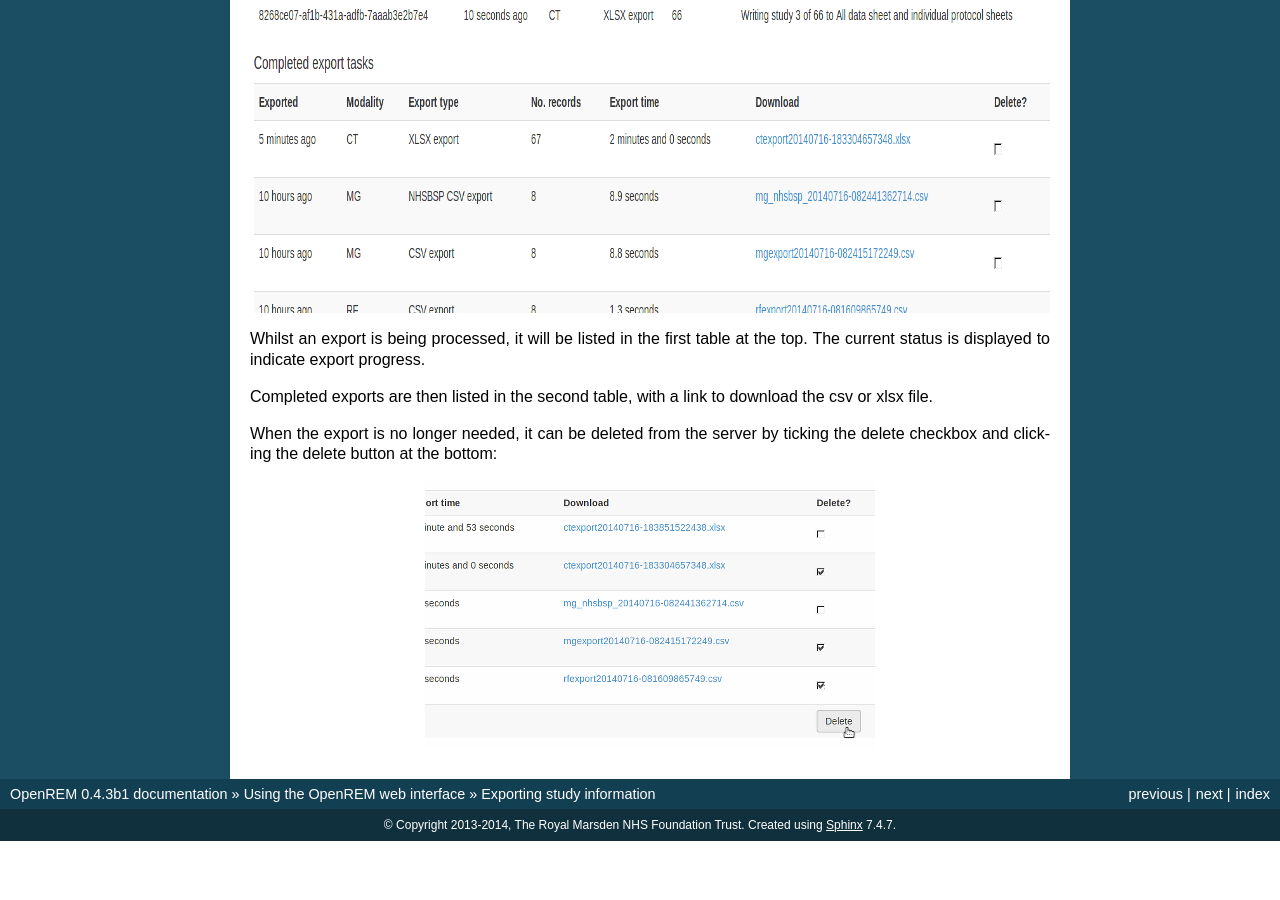
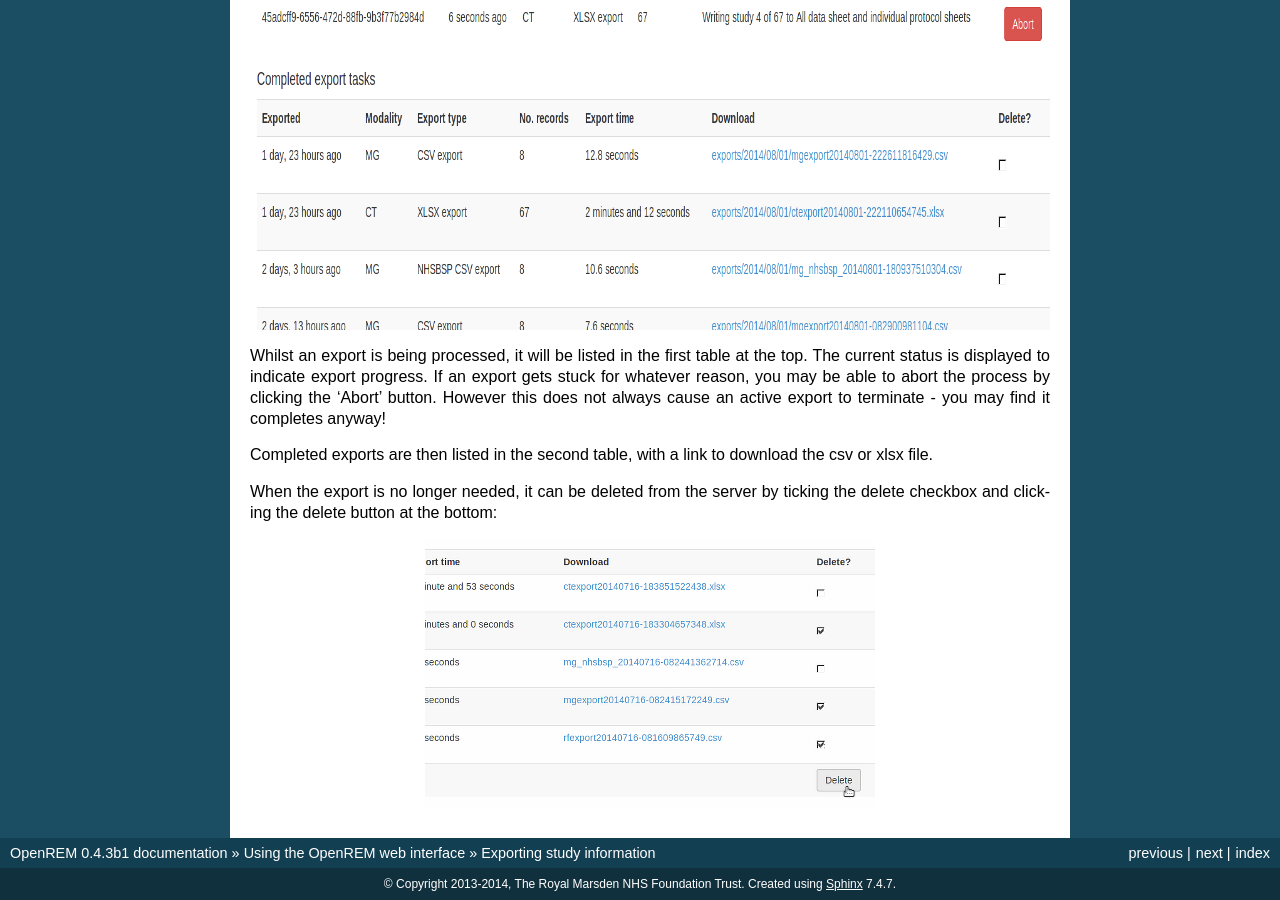
Before and after one commit to ckswilliams/modOpenREM, a Sphinx documentation site: the page built from docs/i_exporting.rst, in a window 1280 px wide and 900 px high, scrolled down 1509 px. Built offline with Sphinx 7.4.7, drawn with Linux system fonts in a browser that asks for light colours; before the commit the page ends 2350 px from its top, so only the background shows below that.

Commit message:
Updating screenshot for docs to include export abort button, and added text to indicate the observed behaviour. Refs #111.

```diff
--- a/docs/i_exporting.rst
+++ b/docs/i_exporting.rst
@@ -47,12 +47,15 @@ you can also get to using the link at the top right of the navigation bar:
 
 .. image:: img/Exports.png
     :align: center
-    :width: 1261px
-    :height: 454px
+    :width: 1277px
+    :height: 471px
     :alt: Exports list
 
 Whilst an export is being processed, it will be listed in the first table
 at the top. The current status is displayed to indicate export progress.
+If an export gets stuck for whatever reason, you may be able to abort the
+process by clicking the 'Abort' button. However this does not always cause
+an active export to terminate - you may find it completes anyway!
 
 Completed exports are then listed in the second table, with a link to
 download the csv or xlsx file.
```
Also changed, not shown: docs/img/Exports.png.
